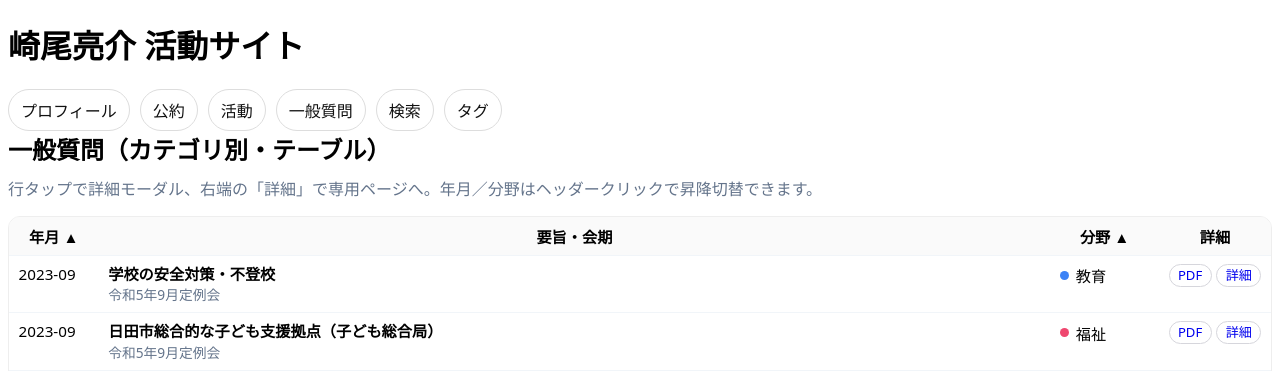
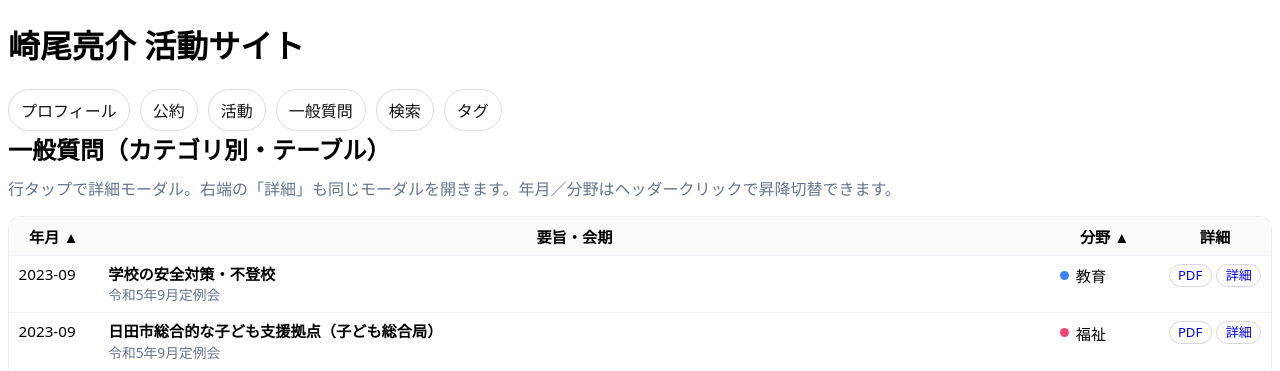
Before and after one commit to sakioryousuke-eng/activity-site, a Jekyll site: the page built from pages/matrix.html, in a window 1280 px wide. Shown: the top 371 px of the page. Built offline with Jekyll 4.4.1, drawn with Linux system fonts in a browser that asks for light colours; part of the change alters nothing that is shown.

Commit message:
Update matrix.html

```diff
--- a/pages/matrix.html
+++ b/pages/matrix.html
@@ -5,7 +5,7 @@ permalink: /pages/matrix.html
 ---
 
 <h2 style="margin:0 0 10px;">一般質問（カテゴリ別・テーブル）</h2>
-<p class="muted" style="margin:6px 0 16px;">行タップで詳細モーダル、右端の「詳細」で専用ページへ。年月／分野はヘッダークリックで昇降切替できます。</p>
+<p class="muted" style="margin:6px 0 16px;">行タップで詳細モーダル。右端の「詳細」も同じモーダルを開きます。年月／分野はヘッダークリックで昇降切替できます。</p>
 
 <style>
 body, h1, h2, h3, p, td, th, button, a {
@@ -87,7 +87,7 @@ table.matrix{width:100%;border-collapse:collapse;font-size:.95rem;table-layout:f
               {% if s.pdf %}
                 <a class="btn pdf-link" href="{{ s.pdf | relative_url }}" data-modal="pdf" data-title="{{ s.text }}">PDF</a>
               {% endif %}
-              <!-- href は後で JS が data から生成して書き換える -->
+              <!-- href はハッシュに置き換える（#k=...） -->
               <a class="btn ghost detail-link" href="#">詳細</a>
             </div>
           </td>
@@ -97,7 +97,7 @@ table.matrix{width:100%;border-collapse:collapse;font-size:.95rem;table-layout:f
   </table>
 </div>
 
-<!-- 詳細モーダル（行の空白タップで開く） -->
+<!-- 詳細モーダル -->
 <dialog id="detailModal" aria-label="質問の詳細">
   <div style="display:flex;justify-content:space-between;align-items:center;padding:.7rem .9rem;border-bottom:1px solid #eee">
     <strong id="detailTitle"></strong>
@@ -119,32 +119,66 @@ document.addEventListener('DOMContentLoaded',()=>{
   const allRows=Array.from(tbody.querySelectorAll('tr.row'));
   const thMonth=document.getElementById('sortMonth');
   const thCat=document.getElementById('sortCat');
+  const dlg=document.getElementById('detailModal');
+  document.getElementById('closeDetail')?.addEventListener('click',()=>{ dlg.close(); history.replaceState(null,'',location.pathname+location.search); });
+
   const CAT_ORDER=['教育','福祉','観光','その他'];
 
-  // === 同一ロジックの slugify / keyOf を一覧でも使用 ===
+  // 共有リンク用：slugify & key
   function slugify(s){
     return String(s||'').toLowerCase()
       .replace(/\s+/g,'-')
-      .replace(/[^\w\-ぁ-んァ-ン一-龥]/g,'')  // 記号を除去（日本語保持）
+      .replace(/[^\w\-ぁ-んァ-ン一-龥]/g,'')
       .replace(/-+/g,'-')
       .replace(/^-+|-+$/g,'');
   }
-  function keyOf(row){ // row: <tr>
-    const cat = row.dataset.cat || '';
-    const monthIso = row.dataset['monthIso'] || ''; // YYYY-MM
-    const title = row.dataset.title || '';
-    return slugify(`${cat}-${monthIso}-${title}`);
+  function keyOfRow(tr){
+    return slugify(`${tr.dataset.cat}-${tr.dataset['monthIso']}-${tr.dataset.title}`);
   }
 
-  // === 初期：各「詳細」リンクの href を JS で上書き ===
+  // 各「詳細」リンクを #k=... に置換し、クリックでモーダルを開く
   allRows.forEach(tr=>{
-    const key = keyOf(tr);
-    tr.dataset.key = key; // 保持
-    const a = tr.querySelector('a.detail-link');
-    if(a){ a.href = `{{ '/pages/matrix-detail.html' | relative_url }}?k=${key}`; }
+    const key = keyOfRow(tr);
+    tr.dataset.key = key;
+    const link = tr.querySelector('a.detail-link');
+    if(link){
+      link.href = `#k=${key}`;
+      link.addEventListener('click',(e)=>{
+        e.preventDefault();
+        openDetail(tr);
+        history.replaceState(null,'',`#k=${key}`);
+      });
+    }
   });
 
-  // === ソート処理 ===
+  // 行の空白クリックでもモーダル表示（ボタン/リンクは通常処理）
+  tbody.addEventListener('click',(e)=>{
+    const row=e.target.closest('tr.row'); if(!row) return;
+    if(e.target.closest('a,button,[data-modal]')) return;
+    const key=row.dataset.key || keyOfRow(row);
+    openDetail(row);
+    history.replaceState(null,'',`#k=${key}`);
+  });
+
+  function openDetail(row){
+    document.getElementById('detailTitle').textContent = row.dataset.title || '';
+    document.getElementById('detailSession').textContent = row.dataset.session || '';
+    document.getElementById('detailMonth').textContent = row.dataset['monthIso'] || '';
+    document.getElementById('detailCat').textContent = row.dataset.cat || '';
+    const rel = JSON.parse(row.dataset.related || '[]');
+    document.getElementById('detailRelated').innerHTML = rel.length
+      ? '<strong>類似議員</strong><ul style="margin:.4rem 0 .2rem 1.1rem;">' +
+        rel.map(x=>`<li>${x.name}（${x.party}）：${x.month}／${x.topic}</li>`).join('') +
+        '</ul>' : '<span class="muted">—</span>';
+    const pdf = row.dataset.pdf || '';
+    document.getElementById('detailPDF').innerHTML = pdf
+      ? `<a href="${pdf}" data-modal="pdf" class="btn">📄 PDFを開く</a>
+         &nbsp;<a href="${pdf}" target="_blank" rel="noopener" class="btn ghost">↗︎ 新しいタブ</a>`
+      : '<span class="muted">PDFなし</span>';
+    dlg.showModal();
+  }
+
+  // === ソート ===
   let sortKey='month'; // 初期は年月
   function applySort(){
     const mOrder=thMonth.dataset.order;   // 'asc'|'desc'
@@ -176,28 +210,16 @@ document.addEventListener('DOMContentLoaded',()=>{
   });
   applySort();
 
-  // === 詳細モーダル：行の空白クリックで開く（ボタン/リンクは通常遷移） ===
-  const dlg=document.getElementById('detailModal');
-  document.getElementById('closeDetail')?.addEventListener('click',()=>dlg.close());
-  tbody.addEventListener('click',(e)=>{
-    const row=e.target.closest('tr.row'); if(!row) return;
-    if(e.target.closest('a,button,[data-modal]')) return; // 既存アクション優先
-    document.getElementById('detailTitle').textContent = row.dataset.title || '';
-    document.getElementById('detailSession').textContent = row.dataset.session || '';
-    document.getElementById('detailMonth').textContent = row.dataset['monthIso'] || '';
-    document.getElementById('detailCat').textContent = row.dataset.cat || '';
-    const rel = JSON.parse(row.dataset.related || '[]');
-    document.getElementById('detailRelated').innerHTML = rel.length
-      ? '<strong>類似議員</strong><ul style="margin:.4rem 0 .2rem 1.1rem;">' +
-        rel.map(x=>`<li>${x.name}（${x.party}）：${x.month}／${x.topic}</li>`).join('') +
-        '</ul>' : '<span class="muted">—</span>';
-    const pdf = row.dataset.pdf || '';
-    document.getElementById('detailPDF').innerHTML = pdf
-      ? `<a href="${pdf}" data-modal="pdf" class="btn">📄 PDFを開く</a>
-         &nbsp;<a href="${pdf}" target="_blank" rel="noopener" class="btn ghost">↗︎ 新しいタブ</a>`
-      : '<span class="muted">PDFなし</span>';
-    dlg.showModal();
-  });
+  // === ディープリンク（#k=...）対応：直接アクセスで自動表示 ===
+  function tryOpenFromHash(){
+    const m = location.hash.match(/#k=([\w\-ぁ-んァ-ン一-龥]+)/);
+    if(!m) return;
+    const key = m[1];
+    const row = allRows.find(tr => (tr.dataset.key||keyOfRow(tr)) === key);
+    if(row) openDetail(row);
+  }
+  window.addEventListener('hashchange', tryOpenFromHash);
+  tryOpenFromHash();
 });
 </script>
 {% endraw %}
```
